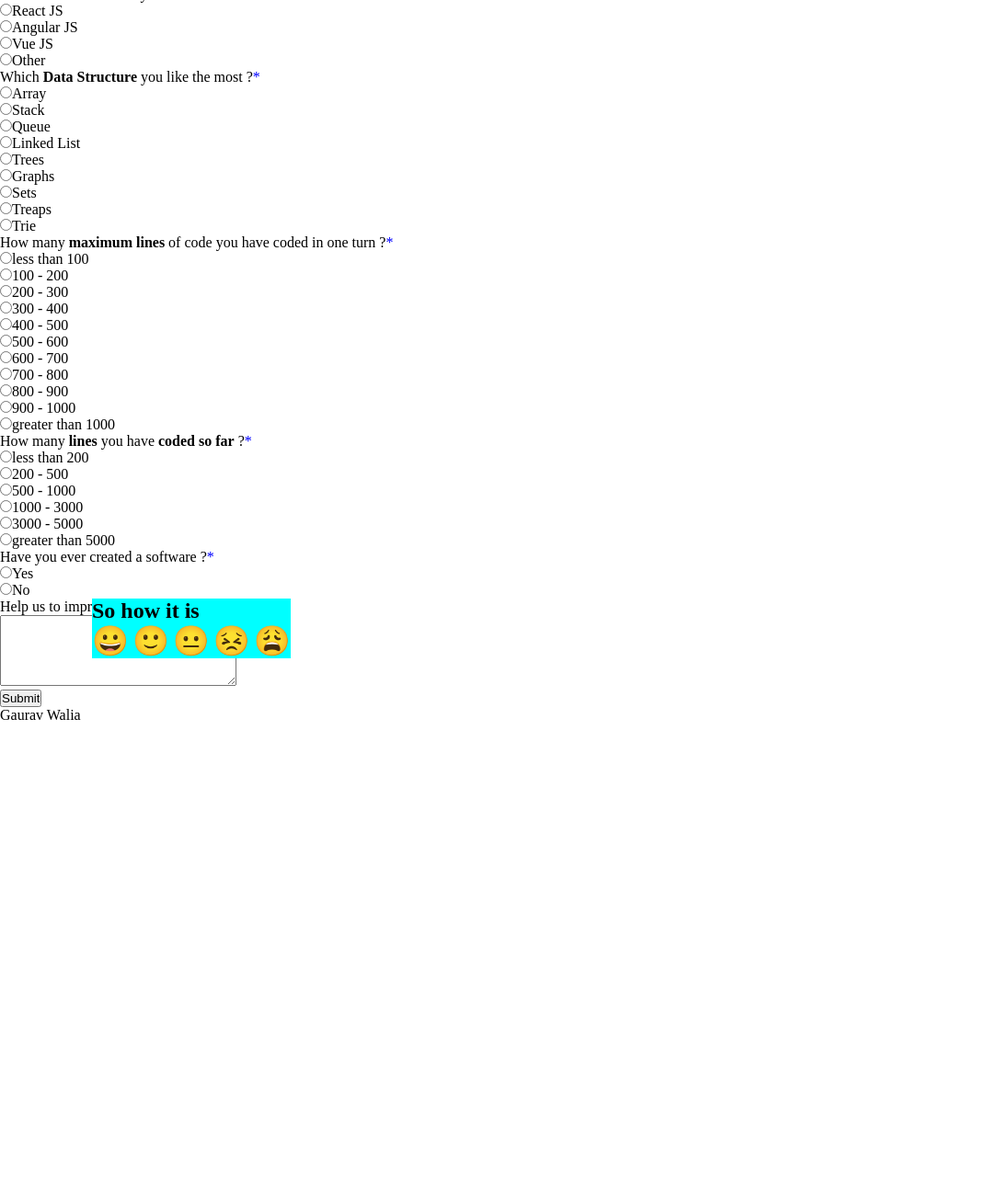
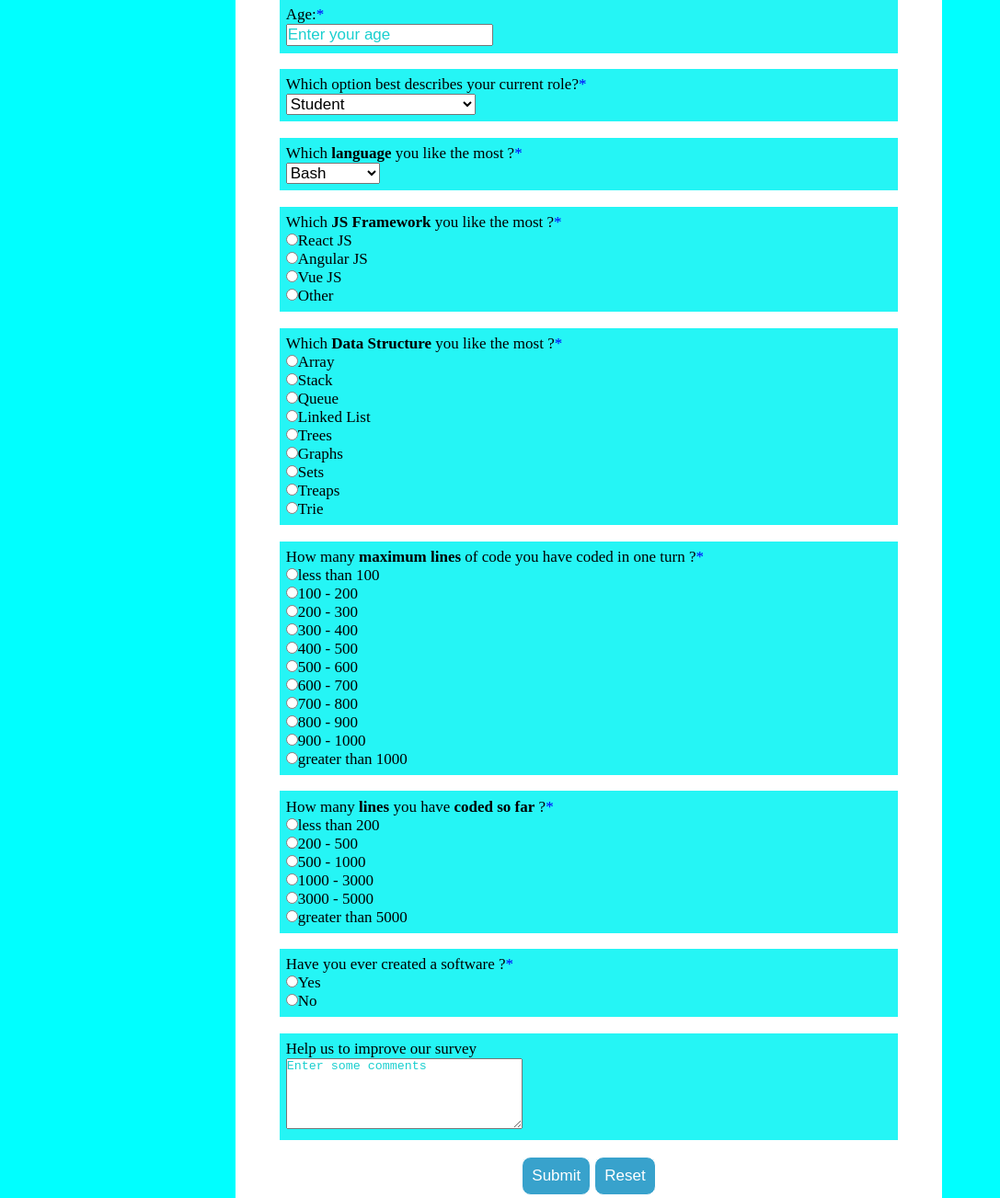
Before and after one commit to GauravWalia19/Programmer-Survey, a plain HTML site: page index.html in a window 1280 px wide. Shown: the part 255-1558 px from the top of the page at 92% size, without its empty margins (0-1087 px from the left). Before the commit the page ends 1042 px from the top, so only its background shows below. Drawn offline with Linux system fonts and the light colour scheme.

Commit message:
added js

```diff
--- a/index.html
+++ b/index.html
@@ -19,34 +19,40 @@
         </p>
         <form id="survey-form" action="" method="POST" autocomplete="off" onsubmit="hello()">
 
+            <div class="question">
                 <label for="Name" id="name-label">
-                <div>
+                    <div class="inline">
                         <span>Name:</span><span class="red-span">*</span>
                     </div>
-                <div>
+                    <div class="inline">
                         <input type="text" id="Name" placeholder="Enter your name" required/>
                     </div>
                 </label>
+            </div>
 
+            <div class="question">
                 <label for="Email" id="email-label">
-                <div>
+                    <div class="inline">
                         <span>Email:</span><span class="red-span">*</span>
                     </div>
-                <div>
+                    <div class="inline">
                         <input type="email" id="Email" placeholder="Enter your email" required/>
                     </div>
                 </label>
+            </div>
 
+            <div class="question">
                 <label for="Number" id="number-label">
-                <div>
+                    <div class="inline">
                         <span>Age:</span><span class="red-span">*</span>
                     </div>
-                <div>
+                    <div class="inline">
                         <input type="number" id="Number" placeholder="Enter your age" required/>
                     </div>
                 </label>
+            </div>
 
-            <div>
+            <div class="question">
                 <div>
                     <span>Which option best describes your current role?</span><span class="red-span">*</span>
                 </div>
@@ -68,7 +74,7 @@
                 </div>
             </div>
 
-            <div>
+            <div class="question">
                 <div>
                     Which <b>language</b> you like the most ?<span class="red-span">*</span>
                 </div>
@@ -95,83 +101,162 @@
                 </div>
             </div>
 
-            <div>
+            <div class="question">
                 <div>
                     Which <b>JS Framework</b> you like the most ?<span class="red-span">*</span>
                 </div>
-                <div><input type="radio" name="answer" required/>React JS</div>
-                <div><input type="radio" name="answer" required/>Angular JS</div>
-                <div><input type="radio" name="answer" required/>Vue JS</div>
-                <div><input type="radio" name="answer" required/>Other</div>
+                <div>
+                    <label for="reactjs">
+                        <input type="radio" name="answer" id="reactjs" required/>React JS
+                    </label>
                 </div>
                 <div>
+                    <label for="angularjs">
+                        <input type="radio" name="answer" id="angularjs" required/>Angular JS
+                    </label>
+                </div>
+                <div>
+                    <label for="vuejs">
+                        <input type="radio" name="answer" id="vuejs" required/>Vue JS
+                    </label>
+                </div>
+                <div>
+                    <label for="other-answer">
+                        <input type="radio" name="answer" id="other-answer" required/>Other
+                    </label>
+                </div>
+            </div>
+
+            <div class="question">
                 <div>
                     Which <b>Data Structure</b> you like the most ?<span class="red-span">*</span>
                 </div>
-                <div><input type="radio" name="ds" required/>Array</div>
-                <div><input type="radio" name="ds" required/>Stack</div>
-                <div><input type="radio" name="ds" required/>Queue</div>
-                <div><input type="radio" name="ds" required/>Linked List</div>
-                <div><input type="radio" name="ds" required/>Trees</div>
-                <div><input type="radio" name="ds" required/>Graphs</div>
-                <div><input type="radio" name="ds" required/>Sets</div>
-                <div><input type="radio" name="ds" required/>Treaps</div>
-                <div><input type="radio" name="ds" required/>Trie</div>
+                <div>
+                    <label for="array"><input type="radio" name="ds" id="array" required/>Array</label>
                 </div>
                 <div>
+                    <label for="stack"><input type="radio" name="ds" id="stack" required/>Stack</label>
+                </div>
+                <div>
+                    <label for="queue"><input type="radio" name="ds" id="queue" required/>Queue</label>
+                </div>
+                <div>
+                    <label for="linkedlist"><input type="radio" name="ds" id="linkedlist" required/>Linked List</label>
+                </div>
+                <div>
+                    <label for="trees"><input type="radio" name="ds" id="trees" required/>Trees</label>
+                </div>
+                <div>
+                    <label for="graphs"><input type="radio" name="ds" id="graphs" required/>Graphs</label>
+                </div>
+                <div>
+                    <label for="sets"><input type="radio" name="ds" id="sets" required/>Sets</label>
+                </div>
+                <div>
+                    <label for="treaps"><input type="radio" name="ds" id="treaps" required/>Treaps</label>
+                </div>
+                <div>
+                    <label for="trie"><input type="radio" name="ds" id="trie" required/>Trie</label>
+                </div>
+            </div>
+
+            <div class="question">
                 <div>
                     How many <b>maximum lines</b> of code you have coded in one turn ?<span class="red-span">*</span>
                 </div>
-                <div><input type="radio" name="lines" required/>less than 100</div>
-                <div><input type="radio" name="lines" required/>100 - 200</div>
-                <div><input type="radio" name="lines" required/>200 - 300</div>
-                <div><input type="radio" name="lines" required/>300 - 400</div>
-                <div><input type="radio" name="lines" required/>400 - 500</div>
-                <div><input type="radio" name="lines" required/>500 - 600</div>
-                <div><input type="radio" name="lines" required/>600 - 700</div>
-                <div><input type="radio" name="lines" required/>700 - 800</div>
-                <div><input type="radio" name="lines" required/>800 - 900</div>
-                <div><input type="radio" name="lines" required/>900 - 1000</div>
-                <div><input type="radio" name="lines" required/>greater than 1000</div>
+                <div>
+                    <label for="less100"><input type="radio" name="lines" id="less100" required/>less than 100</label>
                 </div>
                 <div>
+                    <label for="100200"><input type="radio" name="lines" id="100200" required/>100 - 200</label>
+                </div>
+                <div>
+                    <label for="200300"><input type="radio" name="lines" id="200300" required/>200 - 300</label>
+                </div>
+                <div>
+                    <label for="300400"><input type="radio" name="lines" id="300400" required/>300 - 400</label>
+                </div>
+                <div>
+                    <label for="400500"><input type="radio" name="lines" id="400500" required/>400 - 500</label>
+                </div>
+                <div>
+                    <label for="500600"><input type="radio" name="lines" id="500600" required/>500 - 600</label>
+                </div>
+                <div>
+                    <label for="600700"><input type="radio" name="lines" id="600700" required/>600 - 700</label>
+                </div>
+                <div>
+                    <label for="700800"><input type="radio" name="lines" id="700800" required/>700 - 800</label>
+                </div>
+                <div>
+                    <label for="800900"><input type="radio" name="lines" id="800900" required/>800 - 900</label>
+                </div>
+                <div>
+                    <label for="9001000"><input type="radio" name="lines" id="9001000" required/>900 - 1000</label>
+                </div>
+                <div>
+                    <label for="greater1000"><input type="radio" name="lines" id="greater1000" required/>greater than 1000</label>
+                </div>
+            </div>
+
+            <div class="question">
                 <div>
                     How many <b>lines</b> you have <b>coded so far</b> ?<span class="red-span">*</span>
                 </div>
-                <div><input type="radio" name="coded" required/>less than 200</div>
-                <div><input type="radio" name="coded" required/>200 - 500</div>
-                <div><input type="radio" name="coded" required/>500 - 1000</div>
-                <div><input type="radio" name="coded" required/>1000 - 3000</div>
-                <div><input type="radio" name="coded" required/>3000 - 5000</div>
-                <div><input type="radio" name="coded" required/>greater than 5000</div>
+                <div>
+                    <label for="less200"><input type="radio" name="coded" id="less200" required/>less than 200</label>
                 </div>
                 <div>
+                    <label for="200500"><input type="radio" name="coded" id="200500" required/>200 - 500</label>
+                </div>
+                <div>
+                    <label for="5001000"><input type="radio" name="coded" id="5001000" required/>500 - 1000</label>
+                </div>
+                <div>
+                    <label for="10003000"><input type="radio" name="coded" id="10003000" required/>1000 - 3000</label>
+                </div>
+                <div>
+                    <label for="30005000"><input type="radio" name="coded" id="30005000" required/>3000 - 5000</label>
+                </div>
+                <div>
+                    <label for="greater5000"><input type="radio" name="coded" id="greater5000" required/>greater than 5000</label>
+                </div>
+            </div>
+
+            <div class="question">
                 <div>
                     Have you ever created a software ?<span class="red-span">*</span>
                 </div>
-                <div><input type="radio" name="soft" required/>Yes</div>
-                <div><input type="radio" name="soft" required/>No</div>
-            </div>
-            <div id="after-submit">
-                <h2>So how it is</h2>
-                <button type="button" class="imojis">😀</button>
-                <button type="button" class="imojis">🙂</button>
-                <button type="button" class="imojis">😐</button>
-                <button type="button" class="imojis">😣</button>
-                <button type="button" class="imojis">😩</button>
+                <div>
+                    <label for="yes"><input type="radio" name="soft" id="yes" required/>Yes</label>
                 </div>
                 <div>
+                    <label for="no"><input type="radio" name="soft" id="no" required/>No</label>
+                </div>
+            </div>
+
+            <div class="question">
                 <div>
                     Help us to improve our survey
                 </div>
-                <textarea rows="5" cols="30"></textarea>
+                <textarea rows="5" cols="30" placeholder="Enter some comments"></textarea>
             </div>
 
-            <div>
+            <div id="div-buttons" onclick="hello()">
                 <input type="submit" name="submit" id="submit"/>
+                <input type="reset" name="reset" id="reset"/>
             </div>
         </form>
     </section>
+    <div id="after-submit">
+            <span id="cross" onclick="hidesmile()">X</span>
+            <h2>So how it is</h2>
+            <button type="button" class="imojis" onclick="hidesmile()">😀</button>
+            <button type="button" class="imojis" onclick="hidesmile()">🙂</button>
+            <button type="button" class="imojis" onclick="hidesmile()">😐</button>
+            <button type="button" class="imojis" onclick="hidesmile()">😣</button>
+            <button type="button" class="imojis" onclick="hidesmile()">😩</button>
+        </div>
     <footer>
         Gaurav Walia
     </footer>
--- a/styles/design.css
+++ b/styles/design.css
@@ -1,6 +1,25 @@
 *{
     margin: 0;
     padding: 0;
+}
+.question{
+    margin: 2.5%;
+    font-size: 17px;
+    padding: 1%;
+    background-color: rgb(37, 245, 245);;
+}
+body{
+    background-color: cyan;
+    margin-left: 20%;
+    margin-right: 20%;
+}
+header{
+    background-color: rgb(56, 162, 204);
+}
+section{
+    background-color: white;
+    padding: 30px;
+    z-index: 0;
 }
 .red-span{
     color: blue;
@@ -10,12 +29,73 @@
     background: transparent;
     font-size: 2em;
 }
+input:focus,textarea:focus,select:focus{
+    outline-color: rgb(24, 214, 214);
+}
+input,select{
+    font-size: 17px;
+}
+textarea::placeholder,input::placeholder{
+    color:rgb(25, 207, 207);
+}
+#div-buttons{
+    text-align: center;
+}
 #after-submit{
-    /* display: none; */
+    display: none;
     position: absolute;
-    top: auto;
-    left: 100px;
-    background-color: cyan;
-    width: auto;
+    top: 50%;
+    background-color: white;
+    /* width: auto; */
+    padding: 5%;
+    margin: auto;
+    /* margin-left: 10%; */
+    z-index: 1;
+}
+#cross{
+    float:right;
+}
+#cross:hover{
+    color: red;
+}
+#submit,#reset{
+    color: white;
+    background-color: rgb(56, 162, 204);
+    border: 1px solid white;
+    padding: 10px;
+    outline: none;
+    border-radius: 10px;
 }
 /*BREAKPOINTS*/
+/*small*/
+@media screen and (max-width: 767px)
+{
+    body
+    {
+        margin: 2%;
+    }
+    body{
+        background-color: rgb(56, 162, 204);
+    }
+    .inline{
+        display: inline;
+    }
+}
+
+/*tablets*/
+@media (min-width: 768px) and (max-width: 991px)
+{
+
+}
+
+/*tablets/desktops*/
+@media (min-width: 992px) and (max-width: 1199px)
+{
+
+}
+
+/*extra large*/
+@media screen and (min-width: 1200px)
+{
+
+}
```
Also changed, not shown: scripts/script.js (+18 -1 lines). Lines whose indentation alone changed are shown as unchanged.
